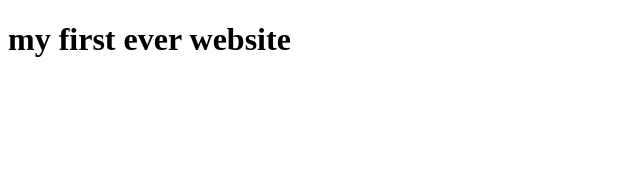
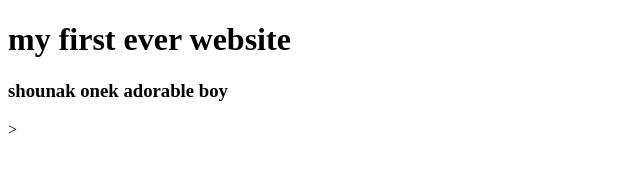
Before and after one commit to ncshapla/my-web, a plain HTML site: page index.html in a window 1280 px wide. Shown: the whole page, without its empty margins (0-640 px from the left). Drawn offline with Linux system fonts and the light colour scheme.

Commit message:
learn github

```diff
--- a/index.html
+++ b/index.html
@@ -1,11 +1,13 @@
 <!DOCTYPE html>
 <html lang="en">
+
 <head>
     <meta charset="UTF-8">
     <meta name="viewport" content="width=device-width, initial-scale=1.0">
     <title>Document</title>
 </head>
+
 <body>
-<h1>my first ever website</h1>
-</body>
-</html>
+    <h1>my first ever website</h1>
+    <h3>shounak onek adorable boy</h3>
+</body>>
```
